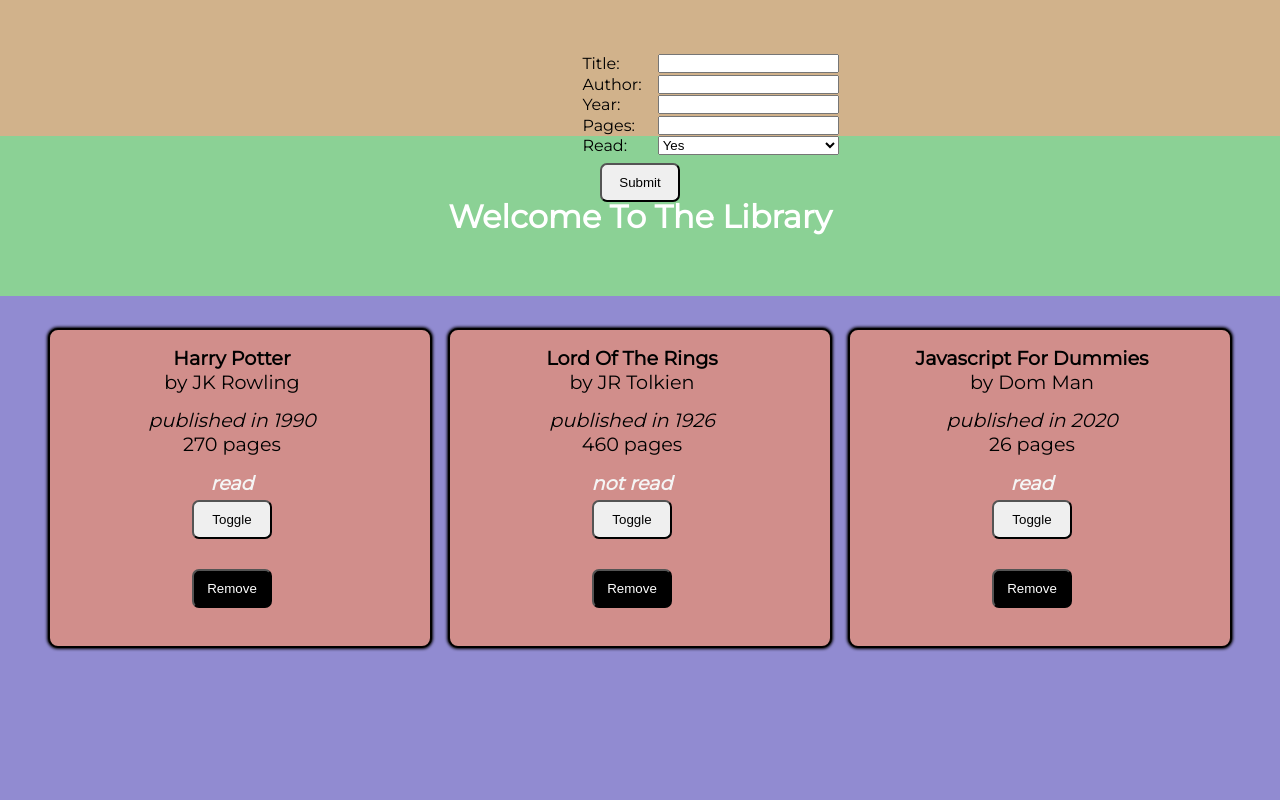
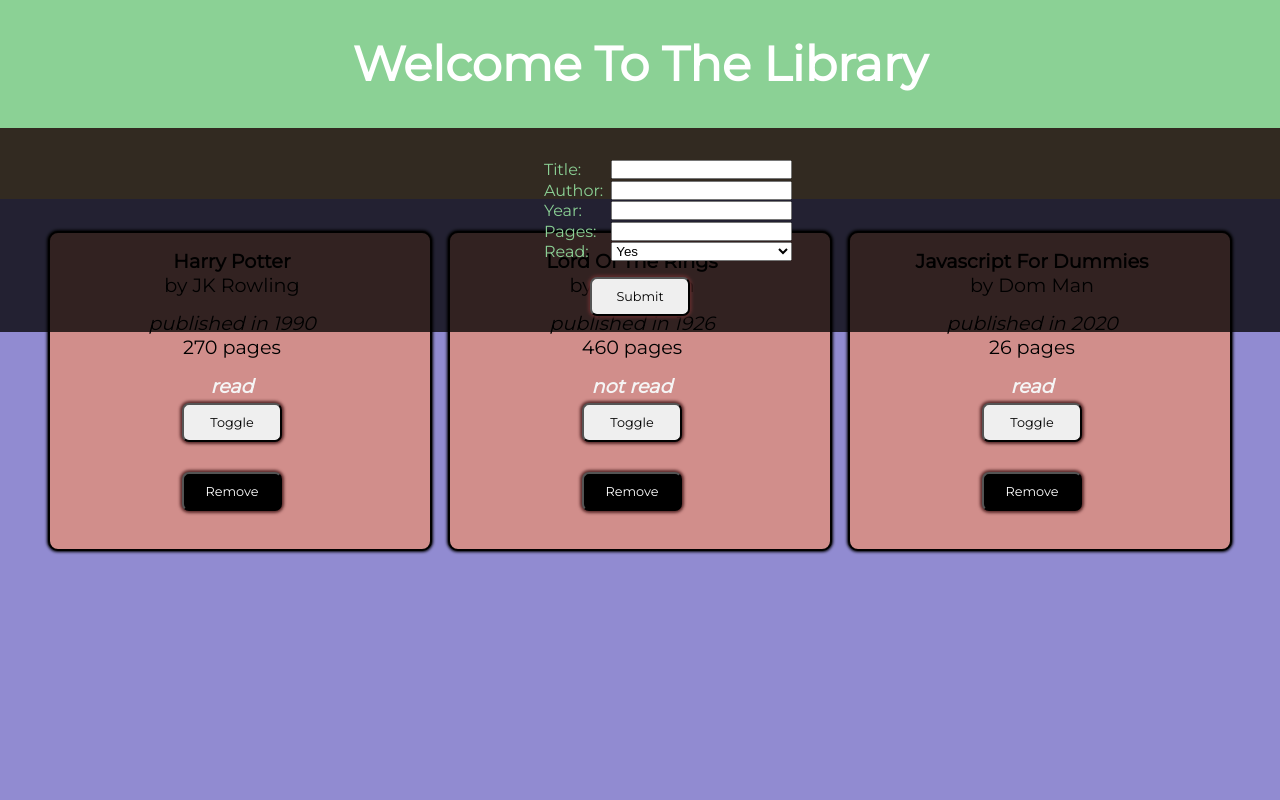
Before and after one commit to dcassar622/library-display, a plain HTML site: page index.html in a window 1280 px wide. Both pictures are taken after a click on the button "Add Book". Shown: the top 800 px of the page. Drawn offline with Linux system fonts and the light colour scheme.

Commit message:
Add files via upload

```diff
--- a/index.html
+++ b/index.html
@@ -10,6 +10,9 @@
 </head>
 <body>
     <div id='page-wrapper'>
+        <div id='header-section'>
+            <h1>Welcome To The Library</h1>
+        </div>
         <div id='form-section'>
             <button id='add-btn'>Add Book</button>
             <div id='visible-form'  class='invisible'>
@@ -26,10 +29,7 @@
                 <button id='submit-btn'>Submit</button>
             </div>
         </div>
-        <div id='header-section'>
-            <h1>Welcome To The Library</h1>
-        </div>
-        <div id='library-section'>
+        <div id='library-section' class='normal'>
 
         </div>
     </div>
--- a/main.js
+++ b/main.js
@@ -140,6 +140,7 @@ function renderDisplay() {
 function showForm() {
    newBookForm.className = 'visible';
    addBtn.className = 'invisible';
+   librarySection.className = 'darkened';
 }
 
 // Submits new book to the database and displays it
--- a/styles.css
+++ b/styles.css
@@ -9,7 +9,10 @@
 button {
     padding: 10px;
     border-radius: 7px;
-    width: 80px;
+    width: 100px;
+    font-family: 'Montserrat', 'Arial', sans-serif;
+    font-size: 0.8rem;
+    box-shadow: 0px 0px 3px 2px rgb(92, 44, 44);
 }
 
 #page-wrapper{
@@ -22,51 +25,57 @@ button {
 /* header styling */
 
 #header-section {
+    position: sticky;
+    top: 0;
     display: flex;
     background: rgb(139, 209, 149);
     color: white;
-    height: 10rem;
+    height: 8rem;
     justify-content: center;
     align-items: center;
+    font-size: 1.5rem;
 }
 
 /* form styling */
 
 #form-section {
+    position: sticky;
+    top: 8rem;
     width: 100%;
-    height: 17%;
+    padding-bottom: 1rem;
+    padding-top: 1rem;
     display: flex;
-    padding-top: 1rem;
     flex-direction: column;
     align-items: center;
     background: rgb(209, 178, 139);
 }
 
 #visible-form {
-    margin-top: -2rem;
-    width: 30%;
+    position: absolute;
+    width: 100%;
     display: flex;
     flex-direction: column;
     justify-content: center;
     align-items: center;
+    background: rgba(0, 0, 0, 0.76);
+    color:rgb(139, 209, 149);
+    padding-bottom: 1rem;
+    margin-top: -1rem;
 }
 
 #new-book-form {
-    width: 30%;
+    width: 15%;
     display: grid;
     grid-template-columns: repeat(2,1fr);
-    column-gap: 1rem;
+    column-gap: 0.5rem;
     row-gap: 0.1rem;
-    margin-top: 1rem;
+    padding-top: 2rem;
+    padding-bottom: 1rem;
 }
-
-#submit-btn {
-    margin-top: 0.5rem
-}
-
 .invisible{
     visibility: hidden;
  }
+
 
 /* library styling */
 
@@ -129,6 +138,12 @@ button {
     margin-top: 5px;
 }
 
+.darkened {
+    background: black;
+    background-color: rgba(0, 0, 0, 0.836);
+    background-blend-mode: multiply;
+ }
+
 /* Responsive Design */
 
 @media only screen and (max-width: 600px) {
```
